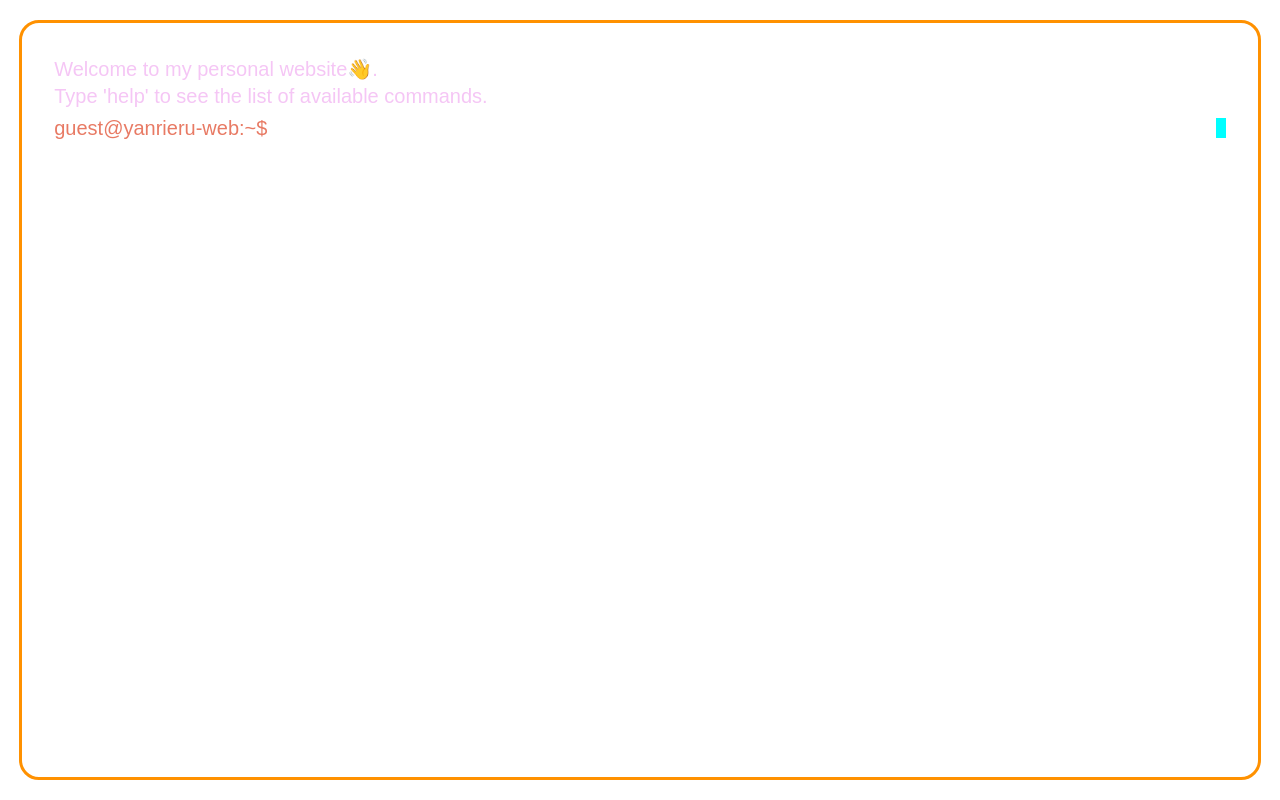
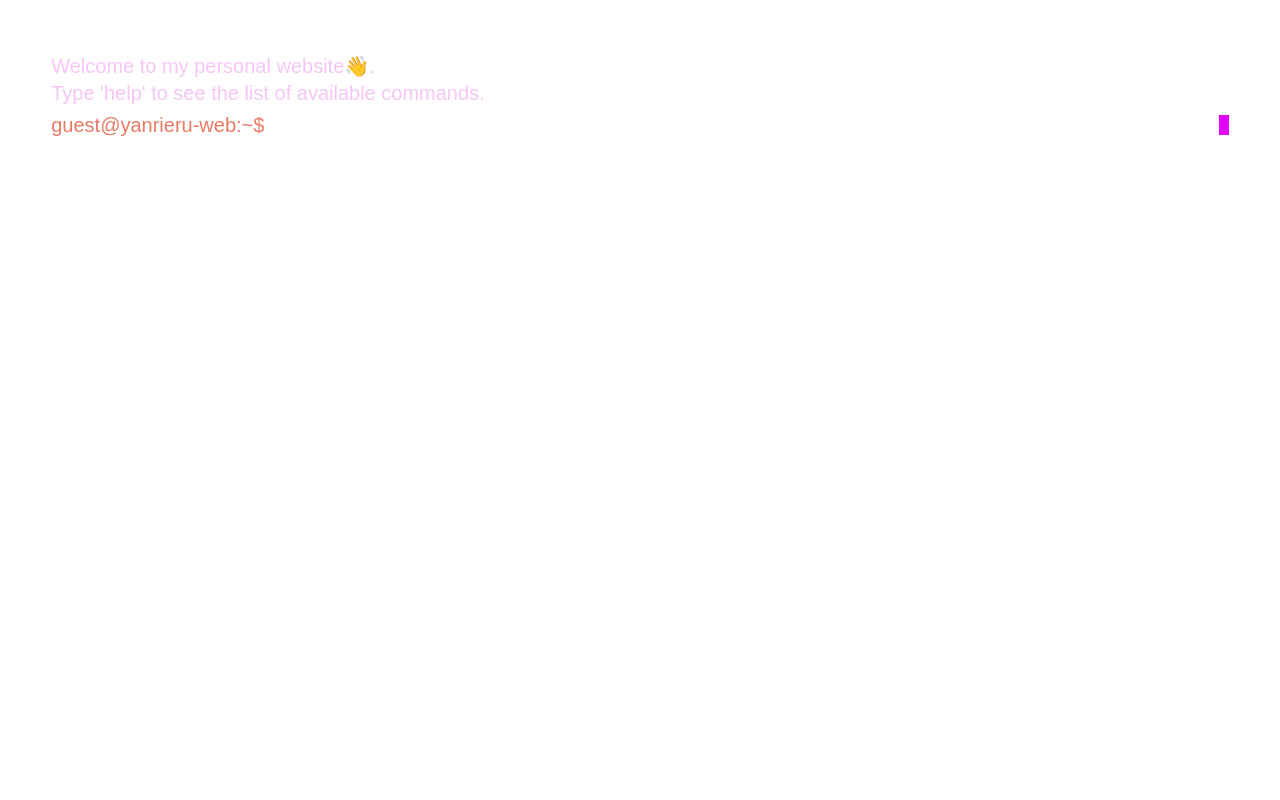
Before and after one commit to yanrieru/view-terminal, a plain HTML site: page index.html in a window 1280 px wide. Drawn offline with Linux system fonts and the light colour scheme; a web font is replaced by a local one.

Commit message:
update style

```diff
--- a/style.css
+++ b/style.css
@@ -18,8 +18,8 @@ body {
   width: 97%;
   max-width: 100rem;
   height: 95vh;
-  border: 3px solid #ff9100;
-  box-shadow: 0 0 10px #ffffff;
+  /* border: 3px solid #ff9100; */
+  /* box-shadow: 0 0 10px #ffffff; */
   overflow-y: auto;
   scrollbar-width: none;
   -ms-overflow-style: none;
@@ -56,7 +56,7 @@ body {
 .cursor {
   width: 10px;
   height: 1.2rem;
-  background: #00ffff;
+  background: #e100ff;
   margin-left: 4px;
   animation: blink 1s ease-in-out infinite;
 }
```
